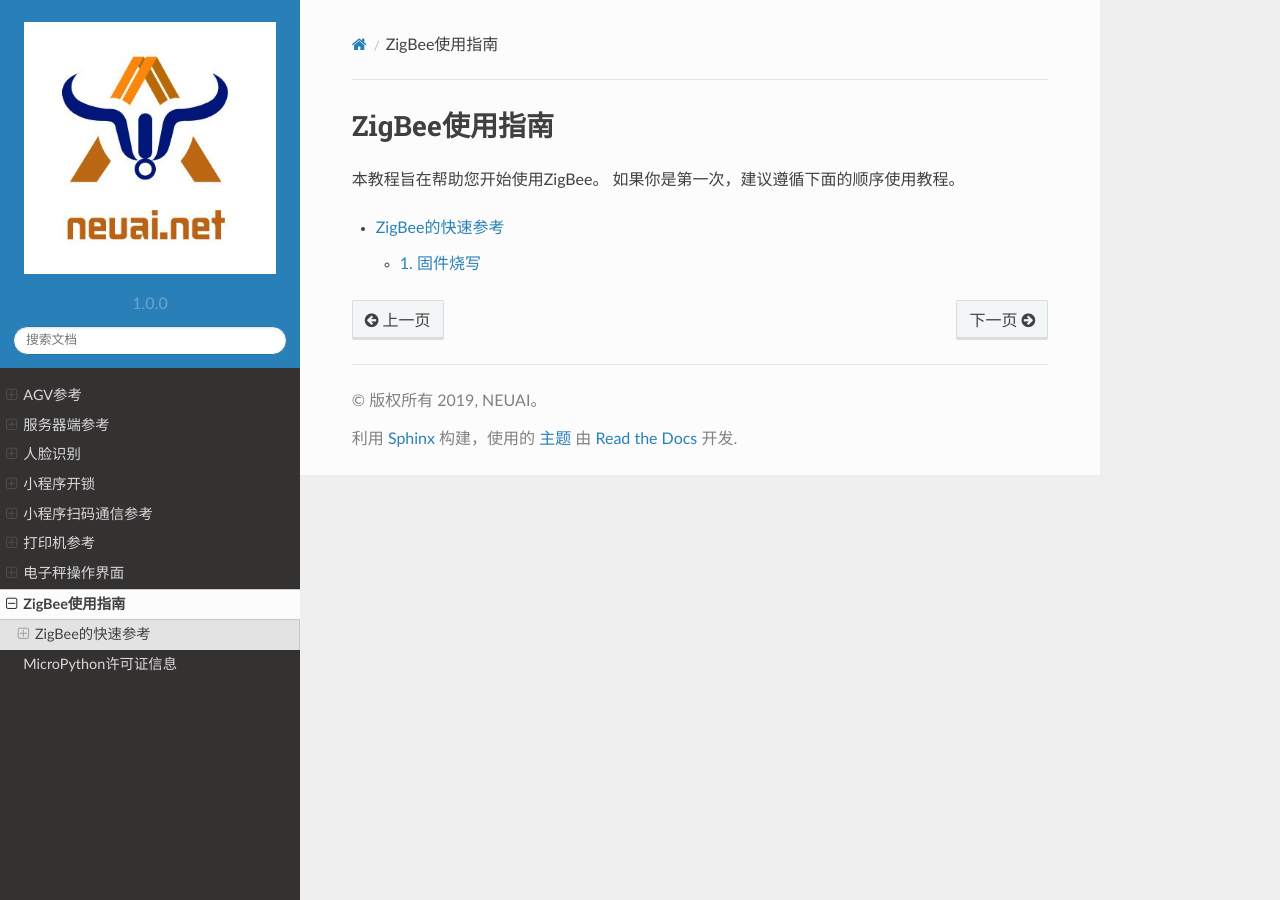
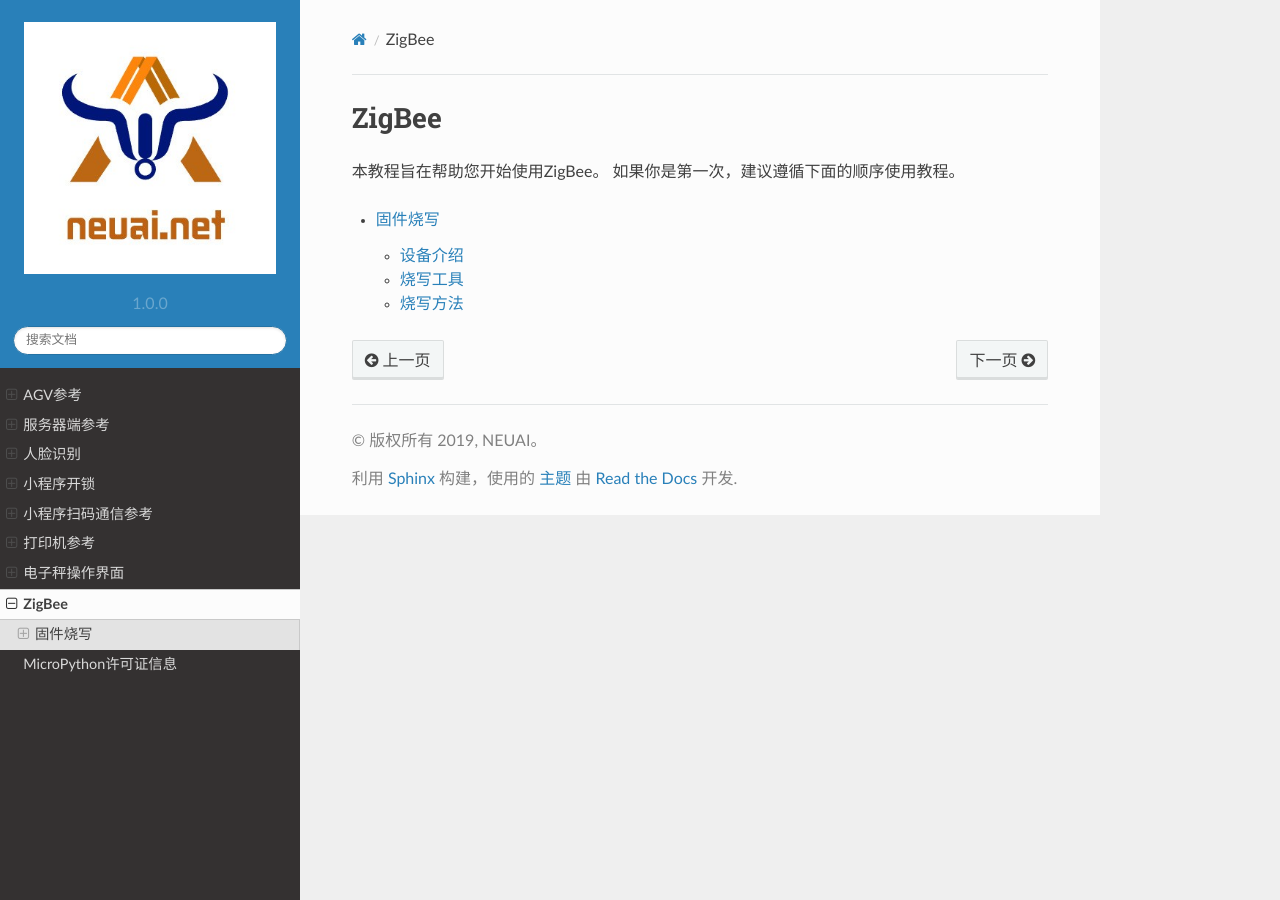
Before and after one commit to ieflex/newretaildoc, a Sphinx documentation site: the page built from docs/zigbee/index.rst, in a window 1280 px wide. Built offline with Sphinx 7.4.7 and the Read the Docs theme 2.0.0, drawn with Linux system fonts in a browser that asks for light colours; pages that are not in the unit, such as notebooks, are missing from menus.

Commit message:
update document of zigbee about firmware burning

```diff
--- a/docs/zigbee/index.rst
+++ b/docs/zigbee/index.rst
@@ -1,6 +1,6 @@
 .. _zigbee-index:
 
-ZigBee使用指南
+ZigBee
 ------------------------------------
 
 本教程旨在帮助您开始使用ZigBee。
--- a/docs/zigbee/quickref/quickref_index.rst
+++ /dev/null
@@ -1,10 +0,0 @@
-.. _quickref-index:
-
-ZigBee的快速参考
-------------------------------------
-
-.. toctree::
-   :maxdepth: 2
-   :numbered:
-
-   burn.rst
```
Also changed, not shown: other parts of docs/zigbee/index.rst (+1 -1 lines), docs/zigbee/burn.rst (renamed from docs/zigbee/quickref/burn.rst), docs/zigbee/img/burn1.png (renamed from docs/zigbee/quickref/img/burn1.png), docs/zigbee/img/burn2.png (renamed from docs/zigbee/quickref/img/burn2.png), docs/zigbee/img/burn3.png (renamed from docs/zigbee/quickref/img/burn3.png), docs/zigbee/img/burn4.png (renamed from docs/zigbee/quickref/img/burn4.png), docs/zigbee/img/burn5.png (renamed from docs/zigbee/quickref/img/burn5.png), docs/zigbee/img/burn6.jpg (renamed from docs/zigbee/quickref/img/burn6.jpg), docs/zigbee/img/device1.jpg (renamed from docs/zigbee/quickref/img/device1.jpg), docs/zigbee/img/device2.jpg (renamed from docs/zigbee/quickref/img/device2.jpg), docs/zigbee/img/device3.jpg (renamed from docs/zigbee/quickref/img/device3.jpg).
